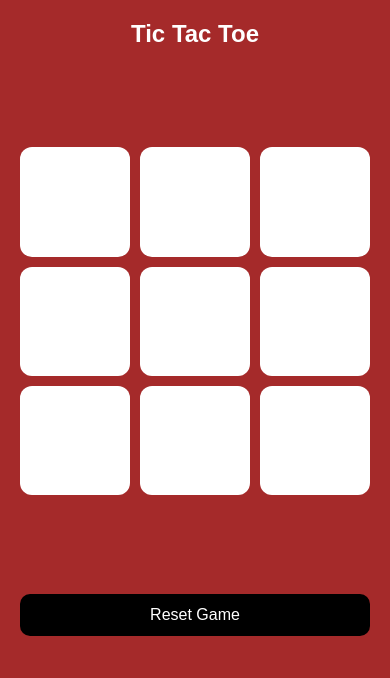
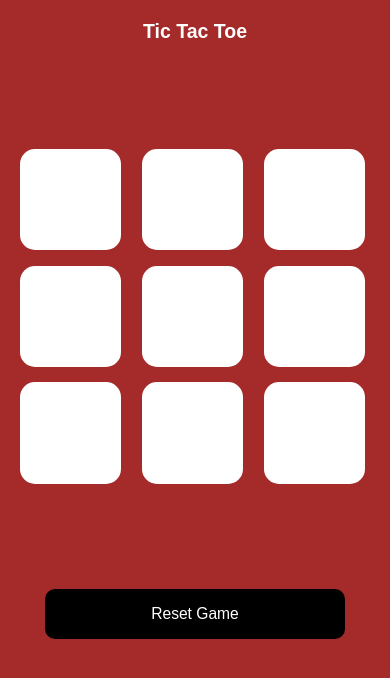
Before and after one commit to ganjikrishnaredddy/tic-tac-toe, a plain HTML site: page index.html in a window 390 px wide. Drawn offline with Linux system fonts and the light colour scheme.

Commit message:
Update style.css

```diff
--- a/style.css
+++ b/style.css
@@ -10,10 +10,11 @@ body {
     color: white;
     text-align: center;
     padding: 20px;
+    min-height: 100vh;
 }
 
 main h2 {
-    font-size: 2rem;
+    font-size: 5vw;
     margin-bottom: 20px;
 }
 
@@ -27,40 +28,43 @@ main h2 {
 .game {
     display: grid;
     grid-template-columns: repeat(3, 1fr);
-    gap: 10px;
-    width: 90vmin;
+    gap: 4vw;
+    width: 90vw;
     max-width: 400px;
     margin: auto;
 }
 
 .box {
-    height: 25vmin;
+    width: 26vw;
+    height: 26vw;
+    max-width: 120px;
     max-height: 120px;
-    font-size: 8vmin;
+    font-size: 10vw;
     max-font-size: 50px;
-    border-radius: 12px;
+    border-radius: 15px;
     border: none;
     cursor: pointer;
     background-color: white;
     color: black;
-    transition: background-color 0.3s;
+    transition: background-color 0.3s ease;
 }
 
 .box:hover {
-    background-color: #e6e6e6;
+    background-color: #ddd;
 }
 
 #resetbtn,
 #newbtn {
-    padding: 12px 24px;
-    font-size: 1rem;
-    margin-top: 20px;
+    padding: 1rem 2rem;
+    font-size: 4vw;
+    max-width: 300px;
     background-color: black;
     color: white;
     border: none;
     border-radius: 10px;
     cursor: pointer;
-    transition: background-color 0.3s;
+    margin-top: 20px;
+    width: 80vw;
 }
 
 #resetbtn:hover,
@@ -73,27 +77,10 @@ main h2 {
 }
 
 .message p {
-    font-size: 1.5rem;
+    font-size: 5vw;
     margin-bottom: 10px;
 }
 
 .hide {
     display: none;
 }
-
-/* Responsive tweaks */
-@media (max-width: 480px) {
-    .box {
-        height: 28vmin;
-        font-size: 10vmin;
-    }
-
-    main h2 {
-        font-size: 1.5rem;
-    }
-
-    #resetbtn,
-    #newbtn {
-        width: 100%;
-    }
-}
```
